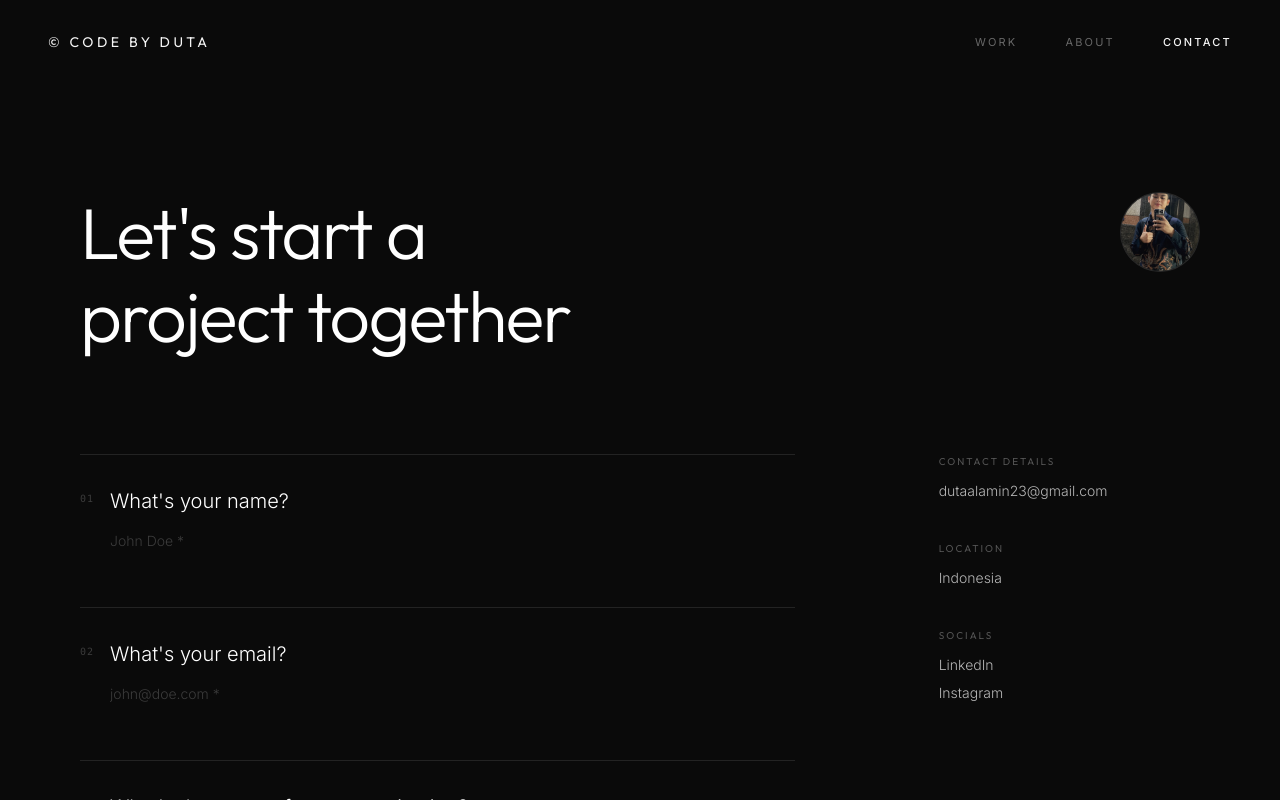
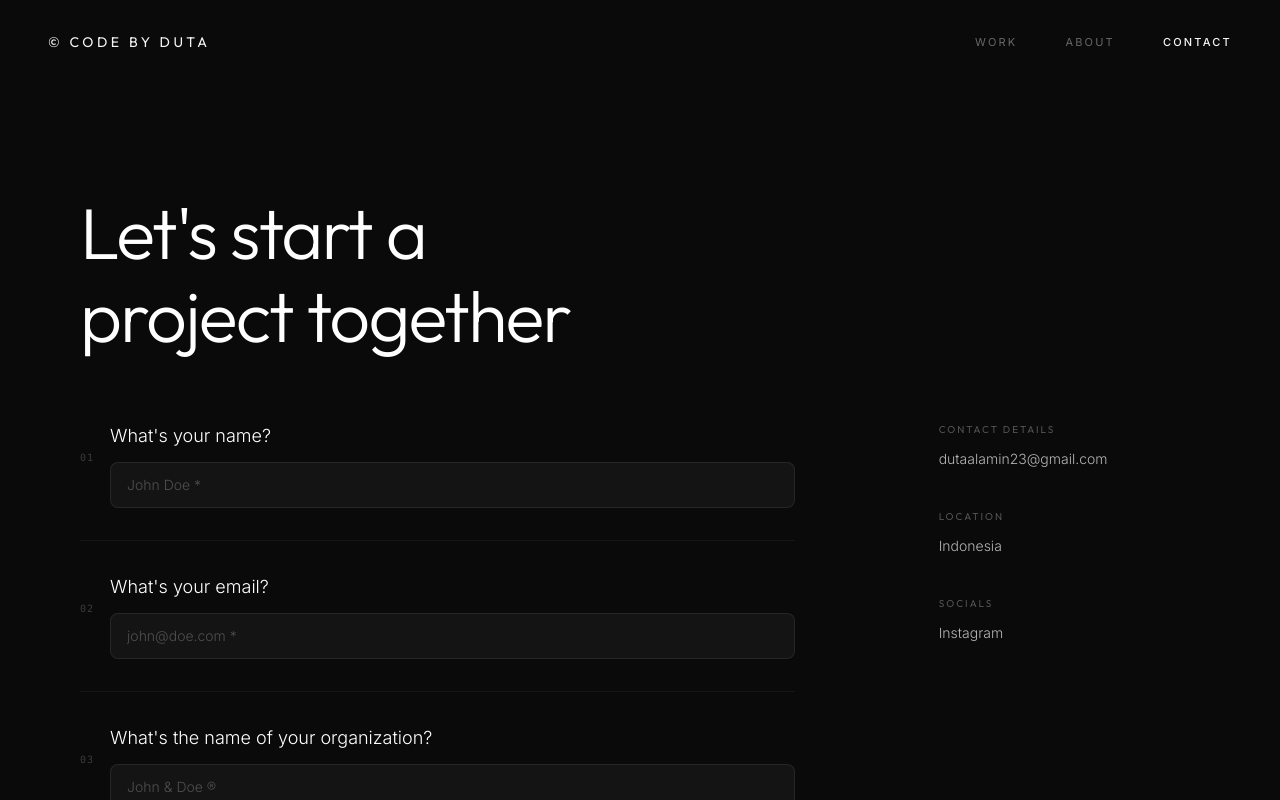
Before and after one commit to dutaalamin/duta, a React (Vite) app: page / in a window 1280 px wide. Both pictures are taken after a click on the button "CONTACT". Shown: the top 800 px of the page. Built offline with nearby package versions, Linux system fonts and the light colour scheme.

Commit message:
feat: redesign Contact form with visible input boxes, remove avatar, add focus glow and pill Send button

```diff
--- a/src/components/ContactPage.jsx
+++ b/src/components/ContactPage.jsx
@@ -10,160 +10,169 @@ export default function ContactPage() {
     message: ''
   });
 
+  const [focused, setFocused] = useState(null);
+
   const handleChange = (e) => {
     setFormData({ ...formData, [e.target.name]: e.target.value });
   };
 
   const handleSubmit = (e) => {
     e.preventDefault();
-    // Open user's email client pre-filled with form details as fallback,
-    // or log for now. Very clean client-side solution!
     const subject = `Project Inquiry from ${formData.name || 'Client'}`;
     const body = `Name: ${formData.name}%0D%0AEmail: ${formData.email}%0D%0AOrganization: ${formData.org}%0D%0AServices: ${formData.services}%0D%0A%0D%0AMessage:%0D%0A${formData.message}`;
     window.location.href = `mailto:dutaalamin23@gmail.com?subject=${encodeURIComponent(subject)}&body=${body}`;
   };
 
+  const inputClass = (fieldName) => `
+    w-full bg-[#141414] border rounded-lg px-4 py-3 text-white text-sm font-light
+    placeholder-white/25 mt-3 transition-all duration-300 outline-none
+    ${focused === fieldName
+      ? 'border-white/40 shadow-[0_0_0_1px_rgba(255,255,255,0.1)]'
+      : 'border-white/8 hover:border-white/20'}
+  `;
+
   return (
     <div className="relative min-h-screen bg-[#0a0a0a] pt-32 pb-24 px-6 md:px-12 lg:px-20 max-w-7xl mx-auto">
 
-      {/* Upper header section */}
-      <div className="grid grid-cols-1 lg:grid-cols-12 gap-8 items-start pt-8 md:pt-16 pb-12">
+      {/* Header */}
       <motion.div
         initial={{ opacity: 0, y: 30 }}
         animate={{ opacity: 1, y: 0 }}
         transition={{ duration: 0.8, ease: [0.16, 1, 0.3, 1] }}
-          className="lg:col-span-8"
+        className="pt-8 md:pt-16 pb-16"
       >
         <h1 className="font-display text-4xl sm:text-5xl md:text-6xl lg:text-7xl font-light text-white leading-[1.15] tracking-tight">
           Let's start a<br />project together
         </h1>
       </motion.div>
 
-        {/* Small Avatar on Right */}
-        <motion.div
-          initial={{ opacity: 0, scale: 0.8 }}
-          animate={{ opacity: 1, scale: 1 }}
-          transition={{ duration: 0.8, delay: 0.2 }}
-          className="lg:col-span-4 flex lg:justify-end"
-        >
-          <div className="w-20 h-20 rounded-full border border-white/10 overflow-hidden bg-[#111] shrink-0">
-            <img src="/images/duta2.webp" alt="Duta Alamin" className="w-full h-full object-cover" />
-          </div>
-        </motion.div>
-      </div>
+      {/* Main Grid: Form Left, Contact Info Right */}
+      <div className="grid grid-cols-1 lg:grid-cols-12 gap-16 lg:gap-24 items-start">
 
-      {/* Main Grid: Form Left, Contact Info Right */}
-      <div className="grid grid-cols-1 lg:grid-cols-12 gap-16 lg:gap-24 mt-12 items-start">
-
-        {/* Left Side: Interactive Contact Form */}
+        {/* Left Side: Contact Form */}
         <motion.form
           onSubmit={handleSubmit}
           initial={{ opacity: 0, y: 30 }}
           animate={{ opacity: 1, y: 0 }}
           transition={{ duration: 0.8, delay: 0.1 }}
-          className="lg:col-span-8 flex flex-col gap-12"
+          className="lg:col-span-8 flex flex-col gap-8"
         >
 
           {/* Input 1: Name */}
-          <div className="flex flex-col gap-4 border-t border-white/10 pt-8 group">
           <div className="flex items-start gap-4">
-              <span className="text-[10px] tracking-widest text-white/20 font-mono pt-1">01</span>
-              <div className="flex flex-col gap-2 w-full">
-                <label className="text-lg sm:text-xl text-white font-light">What's your name?</label>
+            <span className="text-[10px] tracking-widest text-white/20 font-mono pt-4 mt-3 shrink-0">01</span>
+            <div className="flex flex-col w-full">
+              <label className="text-base sm:text-lg text-white font-light">What's your name?</label>
               <input
                 type="text"
                 name="name"
                 value={formData.name}
                 onChange={handleChange}
+                onFocus={() => setFocused('name')}
+                onBlur={() => setFocused(null)}
                 placeholder="John Doe *"
                 required
-                  className="bg-transparent border-0 p-0 text-white placeholder-white/20 text-sm focus:ring-0 focus:outline-none w-full pb-2 mt-2 font-light"
+                className={inputClass('name')}
               />
             </div>
           </div>
-          </div>
+
+          {/* Divider */}
+          <div className="w-full h-[1px] bg-white/5" />
 
           {/* Input 2: Email */}
-          <div className="flex flex-col gap-4 border-t border-white/10 pt-8 group">
           <div className="flex items-start gap-4">
-              <span className="text-[10px] tracking-widest text-white/20 font-mono pt-1">02</span>
-              <div className="flex flex-col gap-2 w-full">
-                <label className="text-lg sm:text-xl text-white font-light">What's your email?</label>
+            <span className="text-[10px] tracking-widest text-white/20 font-mono pt-4 mt-3 shrink-0">02</span>
+            <div className="flex flex-col w-full">
+              <label className="text-base sm:text-lg text-white font-light">What's your email?</label>
               <input
                 type="email"
                 name="email"
                 value={formData.email}
                 onChange={handleChange}
+                onFocus={() => setFocused('email')}
+                onBlur={() => setFocused(null)}
                 placeholder="john@doe.com *"
                 required
-                  className="bg-transparent border-0 p-0 text-white placeholder-white/20 text-sm focus:ring-0 focus:outline-none w-full pb-2 mt-2 font-light"
+                className={inputClass('email')}
               />
             </div>
           </div>
-          </div>
+
+          {/* Divider */}
+          <div className="w-full h-[1px] bg-white/5" />
 
           {/* Input 3: Organization */}
-          <div className="flex flex-col gap-4 border-t border-white/10 pt-8 group">
           <div className="flex items-start gap-4">
-              <span className="text-[10px] tracking-widest text-white/20 font-mono pt-1">03</span>
-              <div className="flex flex-col gap-2 w-full">
-                <label className="text-lg sm:text-xl text-white font-light">What's the name of your organization?</label>
+            <span className="text-[10px] tracking-widest text-white/20 font-mono pt-4 mt-3 shrink-0">03</span>
+            <div className="flex flex-col w-full">
+              <label className="text-base sm:text-lg text-white font-light">What's the name of your organization?</label>
               <input
                 type="text"
                 name="org"
                 value={formData.org}
                 onChange={handleChange}
-                  placeholder="John &amp; Doe ®"
-                  className="bg-transparent border-0 p-0 text-white placeholder-white/20 text-sm focus:ring-0 focus:outline-none w-full pb-2 mt-2 font-light"
+                onFocus={() => setFocused('org')}
+                onBlur={() => setFocused(null)}
+                placeholder="John & Doe ®"
+                className={inputClass('org')}
               />
             </div>
           </div>
-          </div>
+
+          {/* Divider */}
+          <div className="w-full h-[1px] bg-white/5" />
 
           {/* Input 4: Services */}
-          <div className="flex flex-col gap-4 border-t border-white/10 pt-8 group">
           <div className="flex items-start gap-4">
-              <span className="text-[10px] tracking-widest text-white/20 font-mono pt-1">04</span>
-              <div className="flex flex-col gap-2 w-full">
-                <label className="text-lg sm:text-xl text-white font-light">What services are you looking for?</label>
+            <span className="text-[10px] tracking-widest text-white/20 font-mono pt-4 mt-3 shrink-0">04</span>
+            <div className="flex flex-col w-full">
+              <label className="text-base sm:text-lg text-white font-light">What services are you looking for?</label>
               <input
                 type="text"
                 name="services"
                 value={formData.services}
                 onChange={handleChange}
+                onFocus={() => setFocused('services')}
+                onBlur={() => setFocused(null)}
                 placeholder="Web Design, Web Development ..."
-                  className="bg-transparent border-0 p-0 text-white placeholder-white/20 text-sm focus:ring-0 focus:outline-none w-full pb-2 mt-2 font-light"
+                className={inputClass('services')}
               />
             </div>
           </div>
-          </div>
+
+          {/* Divider */}
+          <div className="w-full h-[1px] bg-white/5" />
 
           {/* Input 5: Message */}
-          <div className="flex flex-col gap-4 border-t border-white/10 pt-8 border-b pb-8 group">
           <div className="flex items-start gap-4">
-              <span className="text-[10px] tracking-widest text-white/20 font-mono pt-1">05</span>
-              <div className="flex flex-col gap-2 w-full">
-                <label className="text-lg sm:text-xl text-white font-light">Your message</label>
+            <span className="text-[10px] tracking-widest text-white/20 font-mono pt-4 mt-3 shrink-0">05</span>
+            <div className="flex flex-col w-full">
+              <label className="text-base sm:text-lg text-white font-light">Your message</label>
               <textarea
                 name="message"
                 value={formData.message}
                 onChange={handleChange}
+                onFocus={() => setFocused('message')}
+                onBlur={() => setFocused(null)}
                 placeholder="Hello Duta, can you help me with ... *"
                 required
-                  rows="3"
-                  className="bg-transparent border-0 p-0 text-white placeholder-white/20 text-sm focus:ring-0 focus:outline-none w-full pb-2 mt-2 font-light resize-none"
+                rows="4"
+                className={`${inputClass('message')} resize-none`}
               />
             </div>
           </div>
-          </div>
 
-          {/* Circular Magnetic Submit Button */}
-          <div className="mt-8 flex justify-start">
+          {/* Send Button */}
+          <div className="mt-4 flex justify-start">
             <button
               type="submit"
-              className="w-24 h-24 sm:w-28 sm:h-28 rounded-full bg-[#111111] border border-white/10 text-xs text-white/80 hover:text-white hover:bg-white hover:text-black transition-all duration-500 font-light tracking-widest uppercase cursor-pointer flex items-center justify-center shadow-lg"
+              className="group relative px-10 py-4 rounded-full bg-white text-black text-sm font-medium tracking-widest uppercase cursor-pointer hover:bg-white/90 transition-all duration-300 flex items-center gap-3"
             >
-              Send
+              Send it
+              <svg width="16" height="16" viewBox="0 0 16 16" fill="none" className="transition-transform duration-300 group-hover:translate-x-1">
+                <path d="M3 8h10M9 4l4 4-4 4" stroke="currentColor" strokeWidth="1.5" strokeLinecap="round" strokeLinejoin="round"/>
+              </svg>
             </button>
           </div>
 
@@ -184,21 +193,16 @@ export default function ContactPage() {
             </a>
           </div>
 
-          {/* Location details */}
+          {/* Location */}
           <div className="flex flex-col gap-3">
             <span className="text-[10px] tracking-[0.2em] uppercase text-white/30 font-display">Location</span>
-            <span className="text-sm text-white/70 font-light">
-              Indonesia
-            </span>
+            <span className="text-sm text-white/70 font-light">Indonesia</span>
           </div>
 
-          {/* Socials details */}
+          {/* Socials */}
           <div className="flex flex-col gap-3">
             <span className="text-[10px] tracking-[0.2em] uppercase text-white/30 font-display">Socials</span>
             <div className="flex flex-col gap-2">
-              <a href="https://linkedin.com/in/dutaalamin" target="_blank" rel="noopener noreferrer" className="text-sm text-white/70 hover:text-white transition-colors duration-300 font-light">
-                LinkedIn
-              </a>
               <a href="https://instagram.com/2duta" target="_blank" rel="noopener noreferrer" className="text-sm text-white/70 hover:text-white transition-colors duration-300 font-light">
                 Instagram
               </a>
```
Lines whose indentation alone changed are shown as unchanged.
